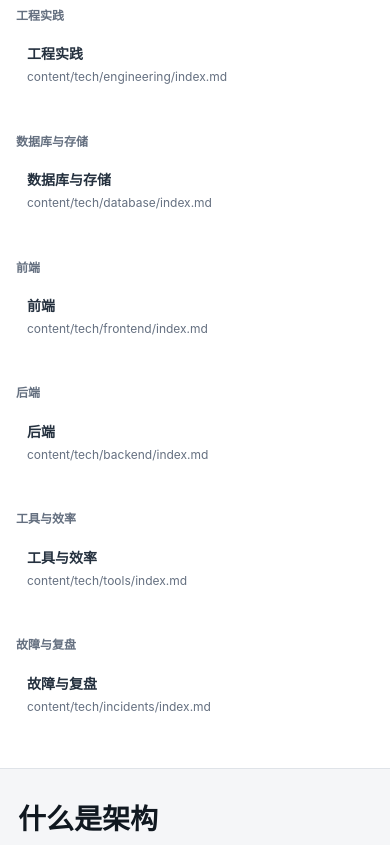
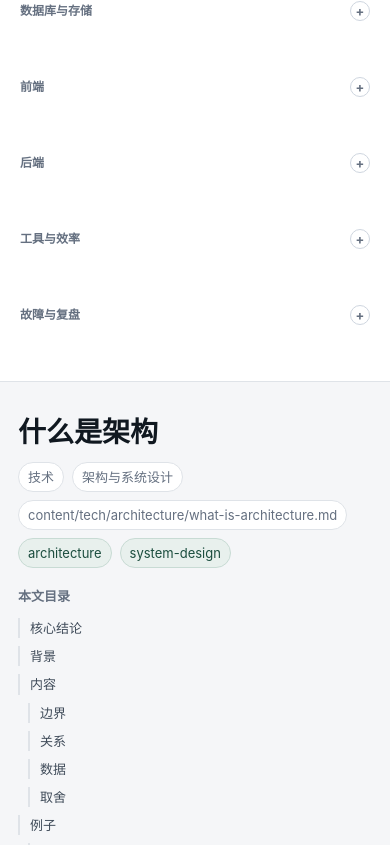
Before and after one commit to tcpjq/knowledge, a React (Vite) app in the folder web/: page / in a window 390 px wide. Shown: the part 773-1618 px from the top of the page. Built offline with nearby package versions, Linux system fonts and the light colour scheme.

Commit message:
Add collapsible sidebar navigation

```diff
--- a/web/package.json
+++ b/web/package.json
@@ -6,6 +6,7 @@
   "scripts": {
     "dev": "vite --host 0.0.0.0",
     "generate": "node scripts/generate-knowledge-data.mjs",
+    "test:navigation": "tsc --module NodeNext --moduleResolution NodeNext --target ES2022 --strict --esModuleInterop --skipLibCheck --outDir /tmp/knowledge-web-tests src/navigation.ts tests/navigation.test.ts && node /tmp/knowledge-web-tests/tests/navigation.test.js",
     "build": "npm run generate && tsc --noEmit && vite build",
     "preview": "vite preview --host 0.0.0.0"
   },
--- a/web/src/App.tsx
+++ b/web/src/App.tsx
@@ -5,6 +5,7 @@ import {
   type Heading,
   type KnowledgeDoc,
 } from './generated/knowledge-data';
+import { flattenDocIds, getAdjacentDocIds, getDefaultExpandedSections } from './navigation';
 
 const docById = new Map(knowledgeDocs.map((doc) => [doc.id, doc]));
 
@@ -213,26 +214,64 @@ function Toc({ headings }: { headings: Heading[] }) {
 
 export default function App() {
   const initialDoc = findInitialDoc();
+  const initialModuleId = initialDoc?.module ?? knowledgeModules[0]?.id ?? '';
+  const initialModule =
+    knowledgeModules.find((module) => module.id === initialModuleId) ?? knowledgeModules[0];
   const [selectedId, setSelectedId] = useState(initialDoc?.id ?? '');
-  const [activeModuleId, setActiveModuleId] = useState(initialDoc?.module ?? knowledgeModules[0]?.id ?? '');
+  const [activeModuleId, setActiveModuleId] = useState(initialModuleId);
+  const [expandedSections, setExpandedSections] = useState(
+    () => new Set(getDefaultExpandedSections(initialModule, initialDoc?.section)),
+  );
   const [query, setQuery] = useState('');
   const searchResults = useMemo(() => filterDocs(query), [query]);
+  const orderedDocIds = useMemo(() => flattenDocIds(knowledgeModules), []);
   const selectedDoc = docById.get(selectedId) ?? initialDoc;
   const activeModule =
     knowledgeModules.find((module) => module.id === activeModuleId) ?? knowledgeModules[0];
+  const adjacentDocIds = selectedDoc
+    ? getAdjacentDocIds(selectedDoc.id, orderedDocIds)
+    : { previousId: undefined, nextId: undefined };
+  const previousDoc = adjacentDocIds.previousId ? docById.get(adjacentDocIds.previousId) : undefined;
+  const nextDoc = adjacentDocIds.nextId ? docById.get(adjacentDocIds.nextId) : undefined;
 
   const selectModule = (moduleId: string) => {
     const nextModule = knowledgeModules.find((module) => module.id === moduleId);
     const firstDocId = nextModule?.sections.flatMap((section) => section.docs)[0];
+    const firstDoc = firstDocId ? docById.get(firstDocId) : undefined;
     setActiveModuleId(moduleId);
+    setExpandedSections(new Set(getDefaultExpandedSections(nextModule, firstDoc?.section)));
     if (firstDocId) {
       setSelectedId(firstDocId);
     }
   };
 
   const selectDoc = (doc: KnowledgeDoc) => {
+    const nextModule = knowledgeModules.find((module) => module.id === doc.module);
     setSelectedId(doc.id);
     setActiveModuleId(doc.module);
+    setExpandedSections((current) => {
+      if (doc.module !== activeModuleId) {
+        return new Set(getDefaultExpandedSections(nextModule, doc.section));
+      }
+
+      const next = new Set(current);
+      for (const sectionId of getDefaultExpandedSections(nextModule, doc.section)) {
+        next.add(sectionId);
+      }
+      return next;
+    });
+  };
+
+  const toggleSection = (sectionId: string) => {
+    setExpandedSections((current) => {
+      const next = new Set(current);
+      if (next.has(sectionId)) {
+        next.delete(sectionId);
+      } else {
+        next.add(sectionId);
+      }
+      return next;
+    });
   };
 
   if (!selectedDoc) {
@@ -288,7 +327,20 @@ export default function App() {
 
           {activeModule?.sections.map((section) => (
             <section className="category-group" key={section.id}>
-              <h2>{section.label}</h2>
+              <h2>
+                <button
+                  aria-expanded={expandedSections.has(section.id)}
+                  className="section-toggle"
+                  onClick={() => toggleSection(section.id)}
+                  type="button"
+                >
+                  <span>{section.label}</span>
+                  <span aria-hidden="true" className="section-toggle-icon">
+                    {expandedSections.has(section.id) ? '-' : '+'}
+                  </span>
+                </button>
+              </h2>
+              {expandedSections.has(section.id) ? (
                 <div className="doc-list">
                   {section.docs.map((docId) => {
                     const doc = docById.get(docId);
@@ -301,11 +353,11 @@ export default function App() {
                         type="button"
                       >
                         <span>{doc.title}</span>
-                      <small>{doc.path}</small>
                       </button>
                     );
                   })}
                 </div>
+              ) : null}
             </section>
           ))}
         </nav>
@@ -375,6 +427,32 @@ export default function App() {
             </div>
           </div>
           <div className="markdown-body">{renderMarkdown(selectedDoc.body)}</div>
+          {(previousDoc || nextDoc) ? (
+            <nav className="article-nav" aria-label="上一篇和下一篇">
+              {previousDoc ? (
+                <button className="article-nav-card previous" onClick={() => selectDoc(previousDoc)} type="button">
+                  <span>上一篇</span>
+                  <strong>{previousDoc.title}</strong>
+                  <small>
+                    {previousDoc.moduleLabel} / {previousDoc.sectionLabel}
+                  </small>
+                </button>
+              ) : (
+                <span />
+              )}
+              {nextDoc ? (
+                <button className="article-nav-card next" onClick={() => selectDoc(nextDoc)} type="button">
+                  <span>下一篇</span>
+                  <strong>{nextDoc.title}</strong>
+                  <small>
+                    {nextDoc.moduleLabel} / {nextDoc.sectionLabel}
+                  </small>
+                </button>
+              ) : (
+                <span />
+              )}
+            </nav>
+          ) : null}
         </article>
       </main>
 
--- /dev/null
+++ b/web/src/navigation.ts
@@ -0,0 +1,43 @@
+export type NavigationSection = {
+  id: string;
+  docs: string[];
+};
+
+export type NavigationModule = {
+  id: string;
+  sections: NavigationSection[];
+};
+
+export function flattenDocIds(modules: NavigationModule[]) {
+  return modules.flatMap((module) => module.sections.flatMap((section) => section.docs));
+}
+
+export function getAdjacentDocIds(currentId: string, orderedDocIds: string[]) {
+  const currentIndex = orderedDocIds.indexOf(currentId);
+
+  if (currentIndex === -1) {
+    return {
+      previousId: undefined,
+      nextId: undefined,
+    };
+  }
+
+  return {
+    previousId: currentIndex > 0 ? orderedDocIds[currentIndex - 1] : undefined,
+    nextId: currentIndex < orderedDocIds.length - 1 ? orderedDocIds[currentIndex + 1] : undefined,
+  };
+}
+
+export function getDefaultExpandedSections(module: NavigationModule | undefined, currentSectionId?: string) {
+  if (!module) return [];
+
+  const sectionIds = new Set<string>();
+  if (module.sections.some((section) => section.id === 'root')) {
+    sectionIds.add('root');
+  }
+  if (currentSectionId && module.sections.some((section) => section.id === currentSectionId)) {
+    sectionIds.add(currentSectionId);
+  }
+
+  return [...sectionIds];
+}
--- a/web/src/styles.css
+++ b/web/src/styles.css
@@ -171,6 +171,39 @@ input[type="search"]:focus {
   font-size: 12px;
   letter-spacing: 0;
   margin: 0 0 8px;
+}
+
+.section-toggle {
+  align-items: center;
+  background: transparent;
+  border: 0;
+  border-radius: 6px;
+  color: inherit;
+  display: flex;
+  font-size: inherit;
+  font-weight: 700;
+  justify-content: space-between;
+  padding: 6px 4px;
+  text-align: left;
+  width: 100%;
+}
+
+.section-toggle:hover {
+  background: #f2f5f4;
+  color: #1b4d3e;
+}
+
+.section-toggle-icon {
+  align-items: center;
+  border: 1px solid #cfd6df;
+  border-radius: 999px;
+  color: #657080;
+  display: inline-flex;
+  flex: 0 0 auto;
+  font-size: 13px;
+  height: 20px;
+  justify-content: center;
+  width: 20px;
 }
 
 .doc-list {
@@ -367,6 +400,53 @@ input[type="search"]:focus {
   padding: 2px 0 2px 16px;
 }
 
+.article-nav {
+  border-top: 1px solid #dfe3e8;
+  display: grid;
+  gap: 14px;
+  grid-template-columns: minmax(0, 1fr) minmax(0, 1fr);
+  margin-top: 38px;
+  padding-top: 22px;
+}
+
+.article-nav-card {
+  background: #ffffff;
+  border: 1px solid #dfe3e8;
+  border-radius: 8px;
+  color: #25313f;
+  display: grid;
+  gap: 5px;
+  min-height: 104px;
+  padding: 16px;
+  text-align: left;
+}
+
+.article-nav-card:hover {
+  background: #eef3f1;
+  border-color: #b9d2c8;
+}
+
+.article-nav-card.next {
+  text-align: right;
+}
+
+.article-nav-card span {
+  color: #657080;
+  font-size: 13px;
+}
+
+.article-nav-card strong {
+  color: #101820;
+  font-size: 17px;
+  line-height: 1.35;
+  overflow-wrap: anywhere;
+}
+
+.article-nav-card small {
+  color: #657080;
+  font-size: 12px;
+}
+
 .toc-panel {
   background: #ffffff;
   border-left: 1px solid #dfe3e8;
@@ -482,4 +562,12 @@ input[type="search"]:focus {
   .article-header > h1 {
     font-size: 28px;
   }
+
+  .article-nav {
+    grid-template-columns: 1fr;
+  }
+
+  .article-nav-card.next {
+    text-align: left;
+  }
 }
```
Also changed, not shown: 1 other file (tests, documents, lock files or other folders). Lines whose indentation alone changed are shown as unchanged.
